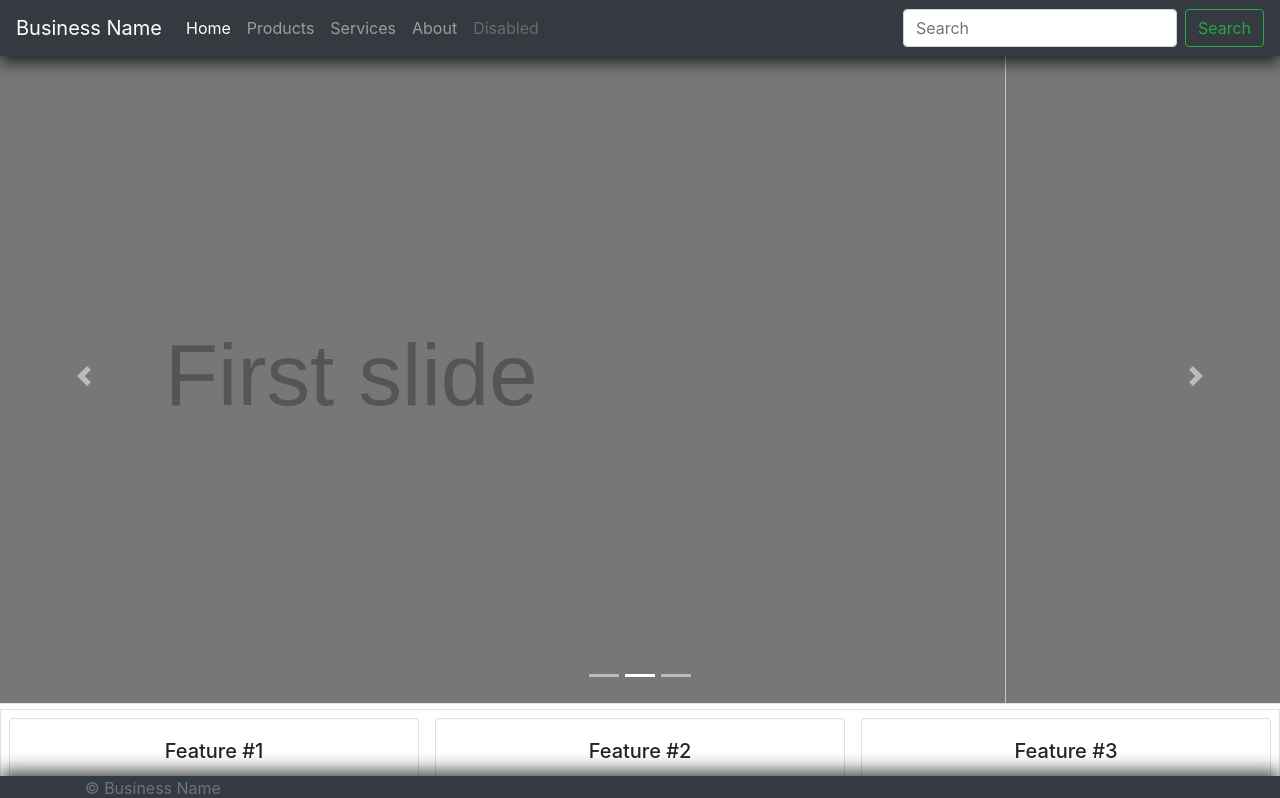
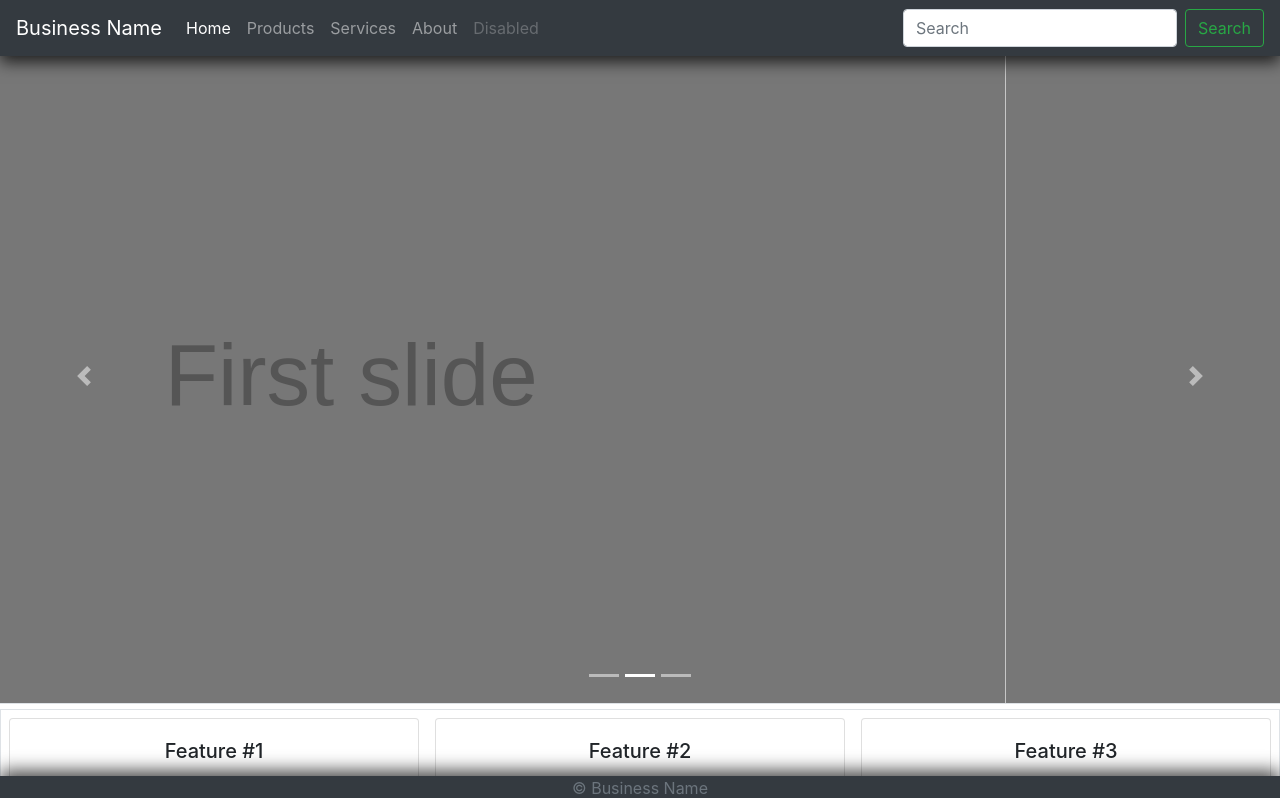
Before and after one commit to swapnilnakate7/sn-businessapp-a5, an Angular app: page / in a window 1280 px wide. Shown: the top 798 px of the page. Built offline with nearby package versions, Linux system fonts and the light colour scheme.

Commit message:
footer text alignment

```diff
--- a/package.json
+++ b/package.json
@@ -27,6 +27,7 @@
     "@angular/platform-browser": "^5.2.0",
     "@angular/platform-browser-dynamic": "^5.2.0",
     "@angular/router": "^5.2.0",
+    "angular-cli-ghpages": "^0.5.2",
     "bootstrap": "^4.0.0",
     "core-js": "^2.4.1",
     "jquery": "^1.12.4",
--- a/src/app/sn-footer/sn-footer.component.css
+++ b/src/app/sn-footer/sn-footer.component.css
@@ -6,6 +6,9 @@
     height: 7%;
     border: 1px solid red;
 }*/
+.container{
+	text-align:center;
+}
 
 .footerShadow{
     -webkit-box-shadow: 0px -5px 18px 0px rgba(0,0,0,0.75);
```
Also changed, not shown: 1 other file (tests, documents, lock files or other folders).
